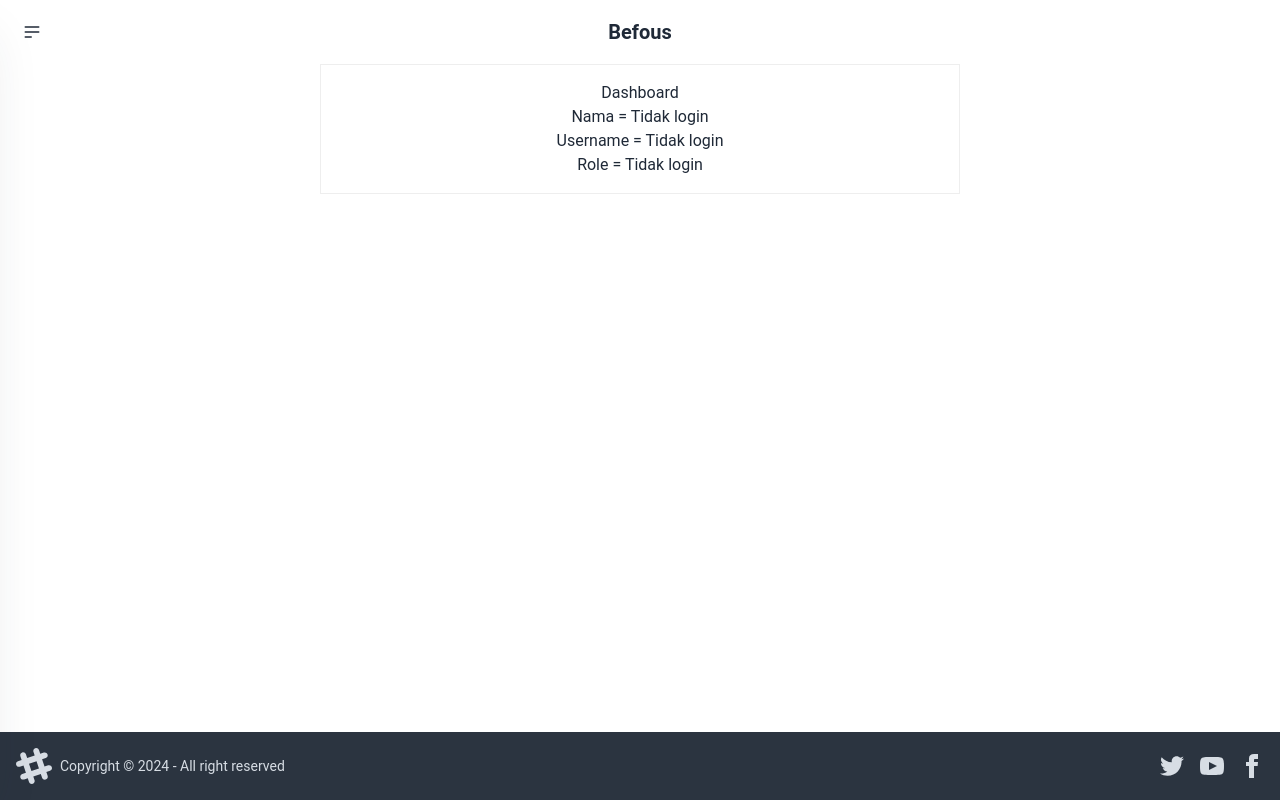
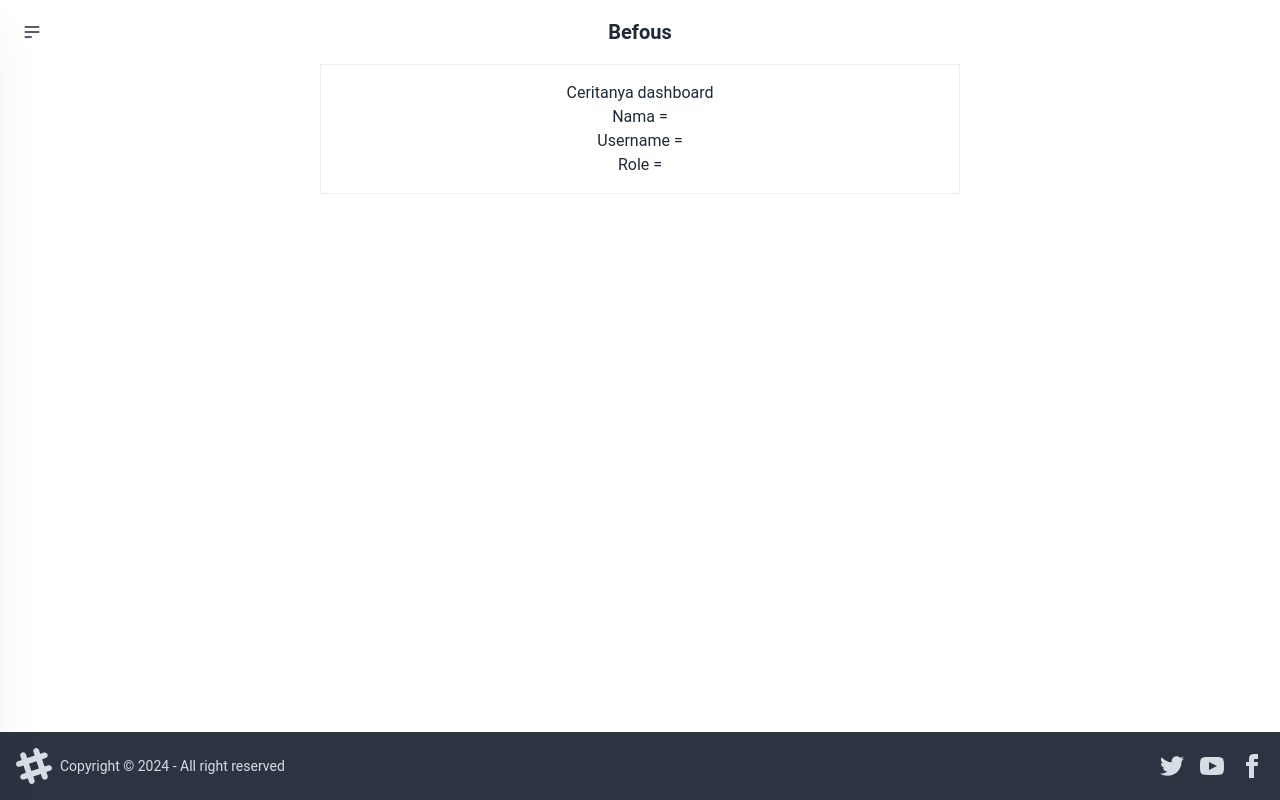
Before and after one commit to Befous/apalah, a Next.js app: page /dashboard in a window 1280 px wide. Built offline with nearby package versions, Linux system fonts and the light colour scheme; no server answers.

Commit message:
Coba github action

```diff
--- a/src/app/dashboard/page.tsx
+++ b/src/app/dashboard/page.tsx
@@ -8,10 +8,10 @@ export default function Dashboard() {
         <div className="w-full">
             <div className="container w-1/2 p-4 mx-auto text-center border">
                 <div className="overflow-x-auto">
-                    <h1>Dashboard</h1>
-                    <p>Nama = {session?.user?.name || 'Tidak login'}</p>
-                    <p>Username = {session?.user?.username || 'Tidak login'}</p>
-                    <p>Role = {session?.user?.role || 'Tidak login'}</p>
+                    <h1>Ceritanya dashboard</h1>
+                    <p>Nama = {session?.user?.name || ''}</p>
+                    <p>Username = {session?.user?.username || ''}</p>
+                    <p>Role = {session?.user?.role || ''}</p>
                 </div>
             </div>
         </div>
--- /dev/null
+++ b/src/app/portfolio/page.tsx
@@ -0,0 +1,11 @@
+export default function Portfolio() {
+    return (
+        <div className="w-full">
+            <div className="container w-1/2 p-4 mx-auto text-center border">
+                <div className="overflow-x-auto">
+                    <h1>Ceritanya portfolio</h1>
+                </div>
+            </div>
+        </div>
+    )
+}
```
